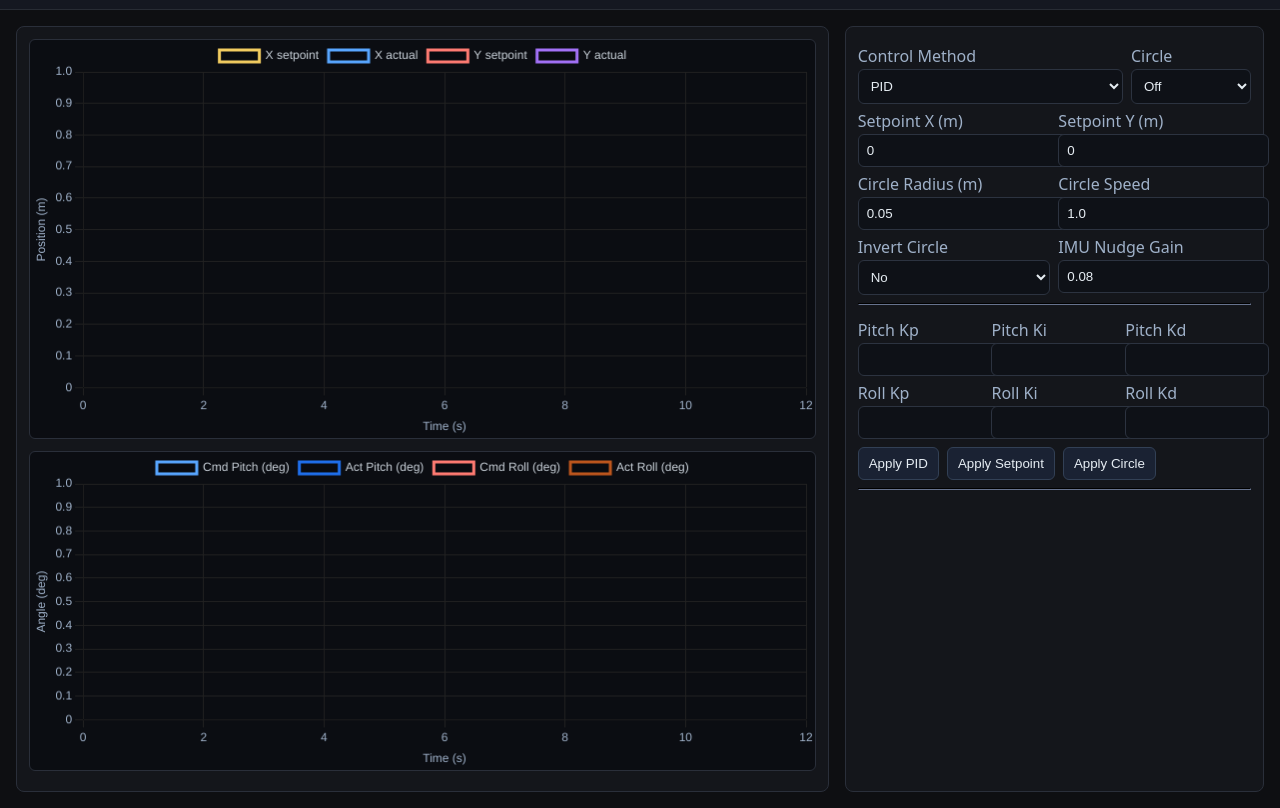
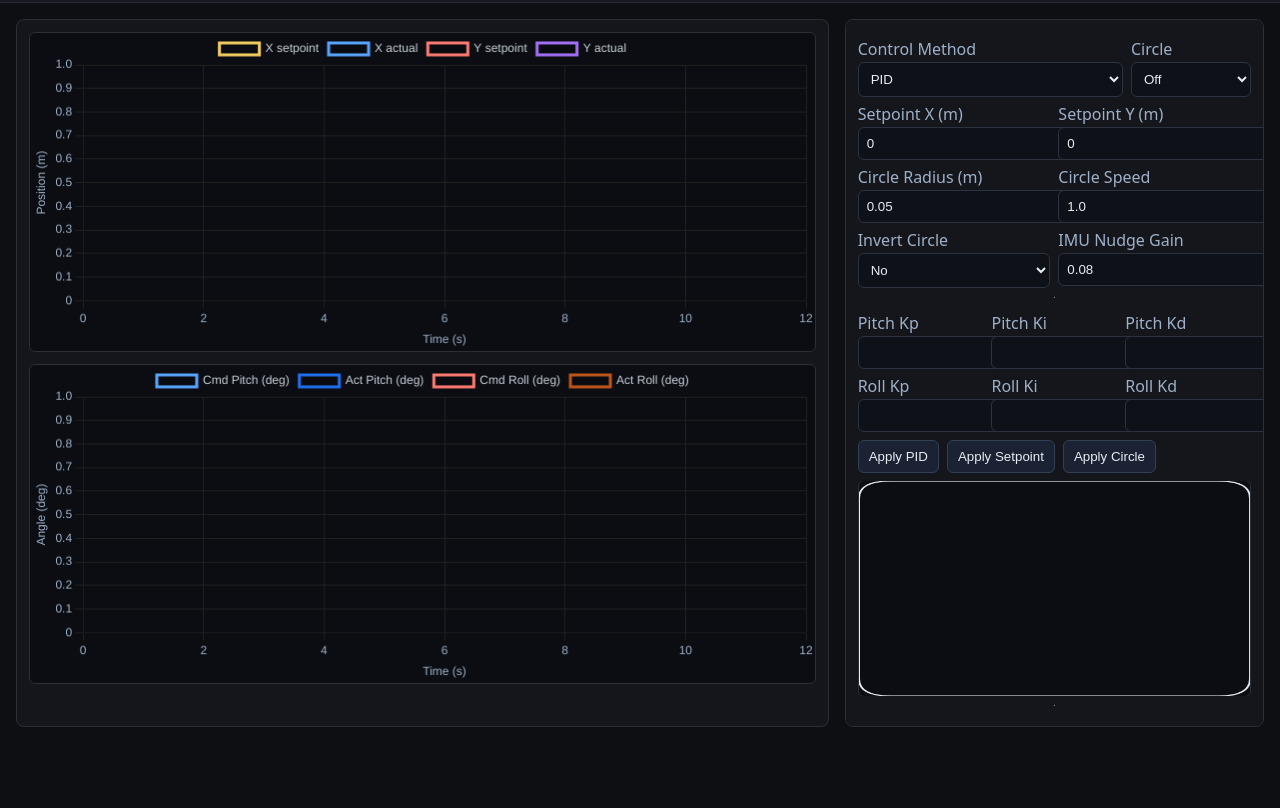
Before and after one commit to jorisgiltay/BallBalancingTable, a plain HTML site: page web/index.html in a window 1280 px wide. Shown: the part 57-865 px from the top of the page. After the commit the page ends 800 px from the top, so only its background shows below. Drawn offline with nearby package versions, Linux system fonts and the light colour scheme; animation ran at ten frames a second.

Commit message:
updated web interface

```diff
--- a/web/index.html
+++ b/web/index.html
@@ -5,20 +5,27 @@
     <meta name="viewport" content="width=device-width, initial-scale=1" />
     <title>Ball Balance Tuner</title>
     <style>
+      html,body{height:100%;overflow:hidden}
       body{font-family:system-ui,Segoe UI,Roboto,Helvetica,Arial,sans-serif;background:#0e0f12;color:#eee;margin:0}
-      header{padding:12px 16px;background:#151821;border-bottom:1px solid #282c34}
-      .wrap{display:flex;gap:16px;padding:16px}
-      .card{background:#14161b;border:1px solid #2a2f3a;border-radius:8px;padding:12px}
-      .left{flex:2;min-width:0}
-      .right{flex:1;min-width:320px}
+      header{padding:12px 16px;background:#151821;border-bottom:1px solid #282c34;height:60px;box-sizing:border-box}
+      .wrap{display:flex;gap:16px;padding:16px;height:calc(100vh - 60px);box-sizing:border-box;overflow:hidden}
+      .card{background:#14161b;border:1px solid #2a2f3a;border-radius:8px;padding:12px;box-sizing:border-box;overflow:hidden}
+      .left{flex:2;min-width:0;display:grid;grid-template-rows:minmax(0,1fr) minmax(0,1fr) 18px;row-gap:12px}
+      .right{flex:1;min-width:320px;display:flex;flex-direction:column;overflow:auto}
       label{display:block;margin:6px 0 2px;color:#9fb1c9}
       input[type="number"],select{width:100%;padding:8px;border-radius:6px;border:1px solid #2c3340;background:#0e1117;color:#e6edf3}
       button{padding:8px 10px;border-radius:6px;border:1px solid #324055;background:#1a2233;color:#e6edf3;cursor:pointer}
       button:hover{background:#1f2940}
       .row{display:flex;gap:8px}
-      .chartWrap{position:relative;width:100%;height:50vh}
+      .chartWrap{position:relative;width:100%;height:100%;min-height:0}
+      .chartWrap.secondary{height:100%}
       canvas{background:#0b0d12;border:1px solid #2a2f3a;border-radius:6px;width:100%!important;height:100%!important}
       .muted{color:#9fb1c9;font-size:12px}
+      .status{white-space:nowrap;overflow:hidden;text-overflow:ellipsis}
+      .trajWrap{flex:1 1 auto;display:flex;flex-direction:column;gap:8px;margin-top:8px;overflow:hidden;align-items:center;justify-content:center;min-height:0}
+      #trajBox{width:100%;max-height:100%;aspect-ratio:1/1;display:flex;align-items:center;justify-content:center}
+      #traj{display:block;background:#0b0d12;border:1px solid #2a2f3a;border-radius:6px;width:100%;height:100%}
+      /* Maintain overall layout in viewport: charts equal height; right can scroll */
     </style>
   </head>
   <body>
@@ -27,14 +34,14 @@
       <div class="muted">Live setpoint vs response and on-the-fly parameter tuning</div>
     </header>
     <div class="wrap">
-      <div class="left card">
+      <div class="left card" style="display:grid;grid-template-rows:minmax(0,1fr) minmax(0,1fr) 18px;row-gap:12px">
         <div class="chartWrap">
           <canvas id="chart"></canvas>
         </div>
-        <div class="chartWrap" style="height:40vh;margin-top:12px">
+        <div class="chartWrap secondary">
           <canvas id="angleChart"></canvas>
         </div>
-        <div class="muted" id="status" style="margin-top:8px"></div>
+        <div class="muted status" id="status"></div>
       </div>
       <div class="right card">
         <div class="row">
@@ -121,6 +128,11 @@
           <button id="apply_sp">Apply Setpoint</button>
           <button id="apply_circle">Apply Circle</button>
         </div>
+        <div class="trajWrap">
+          <div id="trajBox">
+            <canvas id="traj"></canvas>
+          </div>
+        </div>
         <hr style="border-color:#2a2f3a" />
         </div>
       </div>
@@ -132,6 +144,7 @@
 
       const chartEl = document.getElementById('chart');
       const angleChartEl = document.getElementById('angleChart');
+      const trajEl = document.getElementById('traj');
       const statusEl = document.getElementById('status');
       const methodSel = document.getElementById('method');
       const spxEl = document.getElementById('spx');
@@ -153,6 +166,7 @@
       const WINDOW_SEC = 12; // moving window length
       const dataX = { sp: [], y: [] };
       const dataY = { sp: [], y: [] };
+      const traj = { sp: [], xy: [] };
 
       const chart = new Chart(chartEl, {
         type: 'line',
@@ -209,6 +223,8 @@
         dataX.y.push({ x: t, y: x });
         dataY.sp.push({ x: t, y: spy });
         dataY.y.push({ x: t, y: y });
+        traj.sp.push({ x: spx, y: spy });
+        traj.xy.push({ x, y });
       }
 
       function addAnglePoints(t, cpDeg, apDeg, crDeg, arDeg) {
@@ -280,6 +296,87 @@
           angleChart.options.scales.x.min = tMin2;
           angleChart.options.scales.x.max = tMin2 + WINDOW_SEC;
           angleChart.update('none');
+
+          // Draw trajectory square (keep same number of points as time graphs)
+          const ctx = trajEl.getContext('2d');
+          // Use CSS-sized square box; match canvas to its CSS size to avoid growth
+          const box = document.getElementById('trajBox');
+          // Lock the square size to the box width to avoid vertical-driven resizing
+          const side = Math.floor(box.clientWidth);
+          if (side <= 0) return;
+          trajEl.width = side;
+          trajEl.height = side;
+          const w = side, h = side;
+          ctx.clearRect(0,0,w,h);
+          // 25cm table -> ±0.125m, 2cm corner radius
+          const half = 0.125;
+          const full = 2 * half;
+          const radiusM = 0.02;
+          // Pixels-per-meter scale derived from side minus padding
+          const s = (w) / full;
+          const toXY = (p) => ({
+            x: Math.round((p.x + half) * s + rectX),
+            y: Math.round((half - p.y) * s + rectY)
+          });
+          // Rounded table border
+          const drawRoundedRect = (x, y, rw, rh, r) => {
+            const rr = Math.max(1, Math.min(r, Math.min(rw, rh) / 2));
+            ctx.beginPath();
+            ctx.moveTo(x + rr, y);
+            ctx.lineTo(x + rw - rr, y);
+            ctx.quadraticCurveTo(x + rw, y, x + rw, y + rr);
+            ctx.lineTo(x + rw, y + rh - rr);
+            ctx.quadraticCurveTo(x + rw, y + rh, x + rw - rr, y + rh);
+            ctx.lineTo(x + rr, y + rh);
+            ctx.quadraticCurveTo(x, y + rh, x, y + rh - rr);
+            ctx.lineTo(x, y + rr);
+            ctx.quadraticCurveTo(x, y, x + rr, y);
+            ctx.closePath();
+          };
+          ctx.strokeStyle = '#e6edf3';
+          ctx.lineWidth = 2;
+          const rectX = Math.round((w - full * s) / 2);
+          const rectY = Math.round((h - full * s) / 2);
+          const rectW = Math.round(full * s);
+          const rectH = Math.round(full * s);
+          // Drawing complete
+          drawRoundedRect(rectX, rectY, rectW, rectH, radiusM * s);
+          ctx.stroke();
+          // Trim trajectories to visible window length
+          const maxLen = Math.min(dataX.sp.length, WINDOW_SEC*1000); // safe upper bound
+          while (traj.sp.length > maxLen) traj.sp.shift();
+          while (traj.xy.length > maxLen) traj.xy.shift();
+          // Draw setpoint path
+          if (traj.sp.length > 1) {
+            ctx.strokeStyle = '#f2cc60';
+            ctx.lineWidth = 2;
+            ctx.beginPath();
+            const p0 = toXY(traj.sp[0]); ctx.moveTo(p0.x, p0.y);
+            for (let i=1;i<traj.sp.length;i++){ const p = toXY(traj.sp[i]); ctx.lineTo(p.x,p.y); }
+            ctx.stroke();
+          }
+          // Draw actual path
+          if (traj.xy.length > 1) {
+            ctx.strokeStyle = '#58a6ff';
+            ctx.lineWidth = 2;
+            ctx.beginPath();
+            const p0 = toXY(traj.xy[0]); ctx.moveTo(p0.x, p0.y);
+            for (let i=1;i<traj.xy.length;i++){ const p = toXY(traj.xy[i]); ctx.lineTo(p.x,p.y); }
+            ctx.stroke();
+          }
+          // Draw current ball as white circle (true scale ~1.5cm diameter)
+          if (traj.xy.length > 0) {
+            const last = traj.xy[traj.xy.length - 1];
+            const bp = toXY(last);
+            const ballRadiusPx = Math.max(3, (0.015 * 0.5) * s);
+            ctx.beginPath();
+            ctx.fillStyle = '#ffffff';
+            ctx.strokeStyle = '#c9d1d9';
+            ctx.lineWidth = 1.5;
+            ctx.arc(bp.x, bp.y, ballRadiusPx, 0, Math.PI*2);
+            ctx.fill();
+            ctx.stroke();
+          }
           lastDraw = ts;
         }
         requestAnimationFrame(renderLoop);
@@ -304,6 +401,8 @@
         imuGainEl.value = val;
         ws.send(JSON.stringify({ type: 'set_imu_gain', data: { gain: val } }));
       };
+
+      // Click-to-set removed per request
     </script>
   </body>
   </html>
```
